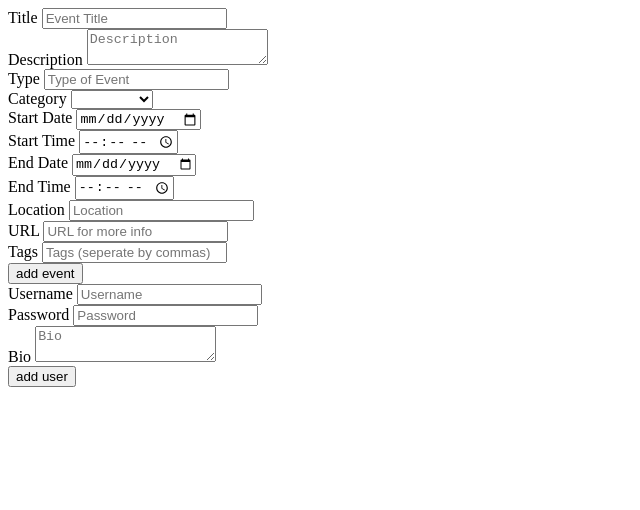
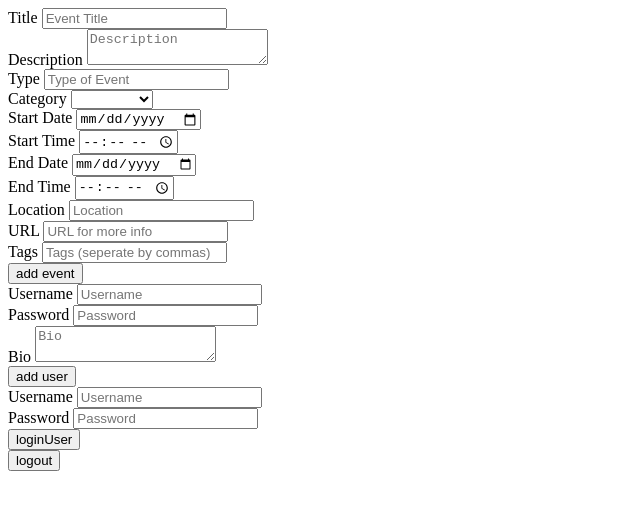
Before and after one commit to ayyshi/museum, a website: page public/index.html in a window 1280 px wide. Shown: the whole page, without its empty margins (0-640 px from the left). Drawn offline with nearby package versions, Linux system fonts and the light colour scheme; some packages are replaced by stand-ins of ours; no server answers.

Commit message:
working user logout

```diff
--- a/public/index.html
+++ b/public/index.html
@@ -6,6 +6,7 @@
     <link rel="stylesheet" href="/css/style.css" charset="utf-8">
     <script src="https://ajax.googleapis.com/ajax/libs/jquery/1.11.3/jquery.min.js"></script>
     <script type="text/javascript" src="scripts/angular/angular.js"></script>
+    <script src="https://cdnjs.cloudflare.com/ajax/libs/angular-ui-router/0.2.15/angular-ui-router.js"></script>
     <script type="text/javascript" src="js/script.js"></script>
     <script type="text/javascript" src="js/controllers.js"></script>
   </head>
@@ -84,6 +85,21 @@
           <input type="submit" value="add user"></input>
         </div>
       </form>
+      <form class="loginUser" ng-submit='users.loginUser()'>
+        <div>
+          <label for="username">Username</label>
+          <input type="text" id="username" placeholder="Username" ng-model='users.userLogin.username'></input>
+        </div>
+        <div>
+          <label for="password">Password</label>
+          <input type="password" id="password" placeholder="Password" ng-model='users.userLogin.password'></input>
+        </div>
+        <div>
+          <input type="submit" value="loginUser"></input>
+        </div>
+      </form>
+
+      <button type="button" ng-click='users.logoutUser()'>logout</button>
     </section>
   </body>
 </html>
--- a/public/js/controllers.js
+++ b/public/js/controllers.js
@@ -8,10 +8,11 @@ UserController.$inject = ['$http'];
 EventController.$inject = ['$http'];
 
 function UserController($http){
-  this.addUser = addUser;
-  this.newUser = {};
-  this.loginUser = loginUser;
-  this.userlogin = {};
+  this.addUser    = addUser;
+  this.newUser    = {};
+  this.loginUser  = loginUser;
+  this.userlogin  = {};
+  this.logoutUser = logoutUser;
 
   function addUser(){
     $http
@@ -29,12 +30,16 @@ function UserController($http){
         localStorage.setItem('userToken', res.data.token);
       });
   };
+
+  function logoutUser(){
+    localStorage.removeItem('userToken');
+  };
 };
 
 function EventController($http){
   this.getEvents = getEvents;
-  this.addEvent = addEvent;
-  this.newEvent = {};
+  this.addEvent  = addEvent;
+  this.newEvent  = {};
 
   getEvents();
 
```
